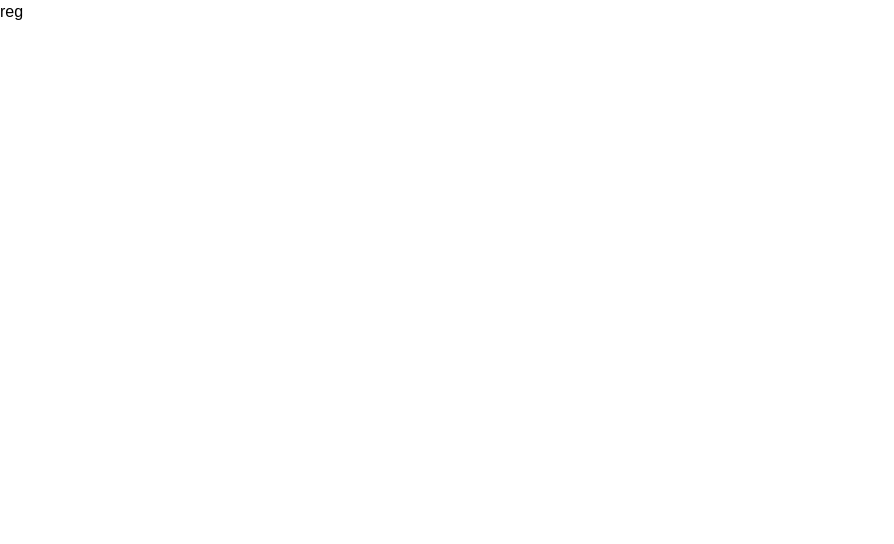
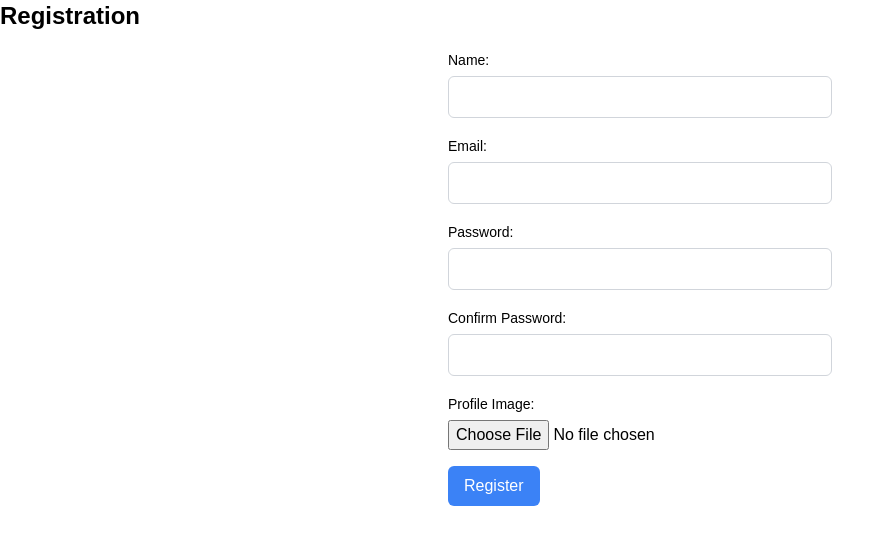
Before and after one commit to Eric-MK/front-endsclcertproject, a Vue app: page /register in a window 1280 px wide. Shown: the top 544 px of the page, without its empty margins (0-894 px from the left). Built offline with nearby package versions, Linux system fonts and the light colour scheme.

Commit message:
Register view page working

```diff
--- a/src/views/RegisterView.vue
+++ b/src/views/RegisterView.vue
@@ -1,5 +1,76 @@
 <template>
-    <p>
-        reg
-    </p>
-</template>
+    <div class="container mx-auto">
+      <h2 class="text-2xl font-bold mb-4">Registration</h2>
+      <form @submit.prevent="registerUser" class="max-w-sm mx-auto">
+        <div class="mb-4">
+          <label for="name" class="text-sm font-medium">Name:</label>
+          <input type="text" id="name" v-model="formData.name" required class="w-full mt-1 px-3 py-2 border border-gray-300 rounded-md focus:outline-none focus:ring focus:ring-blue-400" />
+        </div>
+        <div class="mb-4">
+          <label for="email" class="text-sm font-medium">Email:</label>
+          <input type="email" id="email" v-model="formData.email" required class="w-full mt-1 px-3 py-2 border border-gray-300 rounded-md focus:outline-none focus:ring focus:ring-blue-400" />
+        </div>
+        <div class="mb-4">
+          <label for="password" class="text-sm font-medium">Password:</label>
+          <input type="password" id="password" v-model="formData.password" required class="w-full mt-1 px-3 py-2 border border-gray-300 rounded-md focus:outline-none focus:ring focus:ring-blue-400" />
+        </div>
+        <div class="mb-4">
+          <label for="password_confirmation" class="text-sm font-medium">Confirm Password:</label>
+          <input type="password" id="password_confirmation" v-model="formData.password_confirmation" required class="w-full mt-1 px-3 py-2 border border-gray-300 rounded-md focus:outline-none focus:ring focus:ring-blue-400" />
+        </div>
+        <div class="mb-4">
+          <label for="profile_image" class="text-sm font-medium">Profile Image:</label>
+          <input type="file" id="profile_image" @change="onFileChange" accept="image/*" class="mt-1" />
+        </div>
+        <button type="submit" class="px-4 py-2 bg-blue-500 text-white rounded-md hover:bg-blue-600">Register</button>
+      </form>
+    </div>
+  </template>
+
+  <script>
+
+import axios from 'axios';
+
+  export default {
+    data() {
+      return {
+        formData: {
+          name: '',
+          email: '',
+          password: '',
+          password_confirmation: '',
+          profile_image: null,
+        },
+      };
+    },
+    methods: {
+      onFileChange(event) {
+        this.formData.profile_image = event.target.files[0];
+      },
+      registerUser() {
+        const formData = new FormData();
+        formData.append('name', this.formData.name);
+        formData.append('email', this.formData.email);
+        formData.append('password', this.formData.password);
+        formData.append('password_confirmation', this.formData.password_confirmation);
+        formData.append('profile_image', this.formData.profile_image);
+
+        axios.post('http://127.0.0.1:8000/api/register', formData)
+          .then(() => {
+            // Registration successful, redirect to the login page
+            this.$router.push('/login');
+          })
+          .catch(error => {
+  if (error.response && error.response.status === 422) {
+    // Validation errors occurred
+    console.log(error.response.data);
+  } else {
+    console.error(error);
+    // Handle other errors
+  }
+});
+
+      },
+    },
+  };
+  </script>
```
